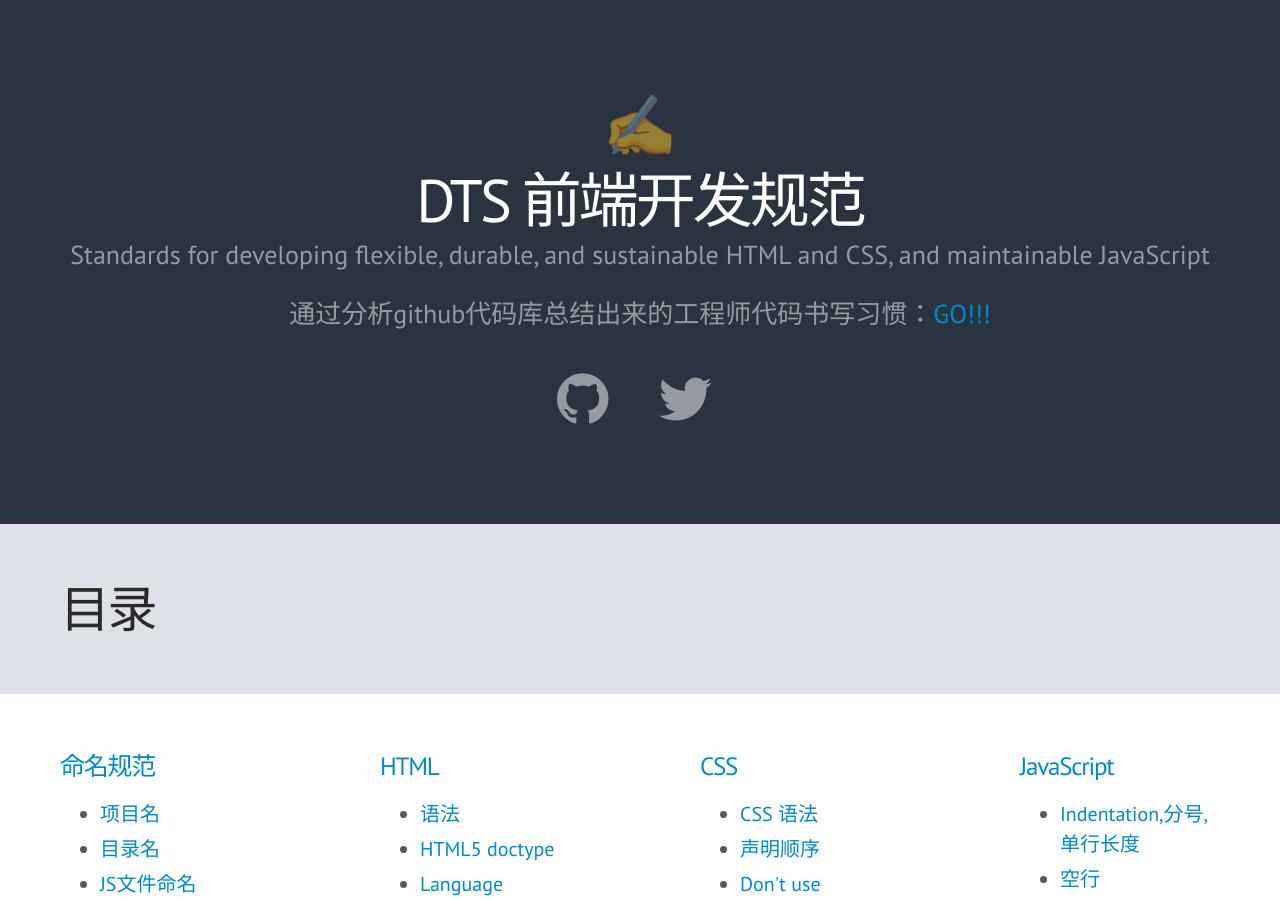
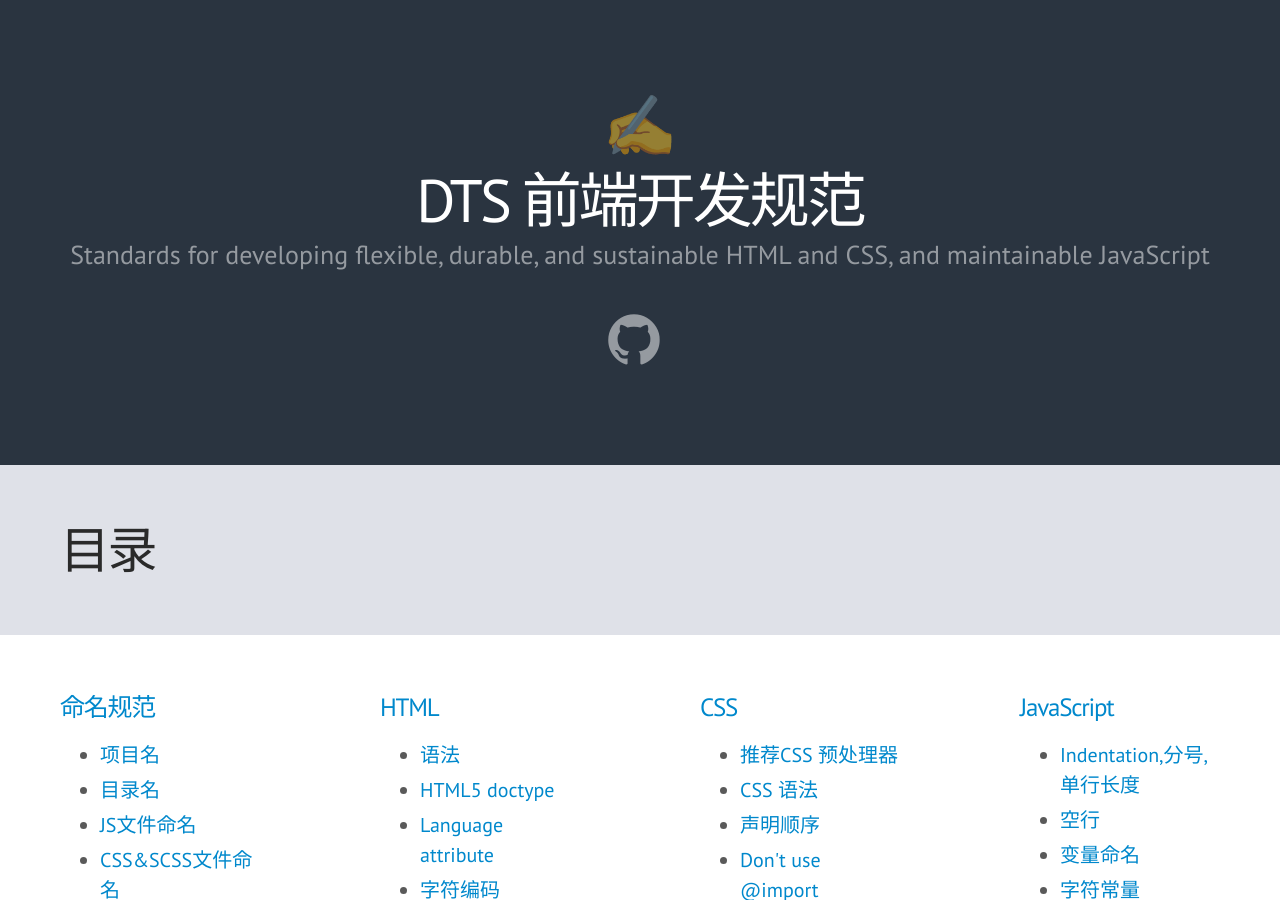
Before and after one commit to lee84233/html-standard, a Jekyll site: the page built from index.html, in a window 1280 px wide and 900 px high. Built offline with Jekyll 4.4.1, drawn with Linux system fonts in a browser that asks for light colours; nearby versions of some CDN libraries; some web fonts are replaced; Markdown is read by kramdown in place of the engine named in the settings; comment, search, counter and statistics services are not loaded; some of the changed text lies outside the part shown.

Commit message:
前端规范

```diff
--- a/_includes/header.html
+++ b/_includes/header.html
@@ -3,14 +3,10 @@
     <span class="icon">&#9997;</span>
     <h1>{{ site.name }}</h1>
     <p class="lead">{{ site.description }}</p>
-    <p class="lead">通过分析github代码库总结出来的工程师代码书写习惯：<a href="http://sideeffect.kr/popularconvention#javascript" target="_blank">GO!!!</a></p>
 
     <p class="masthead-links">
-      <a href="https://github.com/materliu/code-guide">
+      <a href="https://github.com/lee84233/html-standard">
         <span class="icon icon-github-circled"></span>
-      </a>
-      <a href="https://twitter.com/materliu">
-        <span class="icon icon-twitter"></span>
       </a>
     </p>
   </div>
--- a/index.html
+++ b/index.html
@@ -37,6 +37,7 @@ layout: default
     <div class="col">
         <h4><a href="#css">CSS</a></h4>
         <ul>
+            <li><a href="#css-syntax">推荐CSS 预处理器</a></li>
             <li><a href="#css-syntax">CSS 语法</a></li>
             <li><a href="#css-declaration-order">声明顺序</a></li>
             <li><a href="#css-import">Don't use @import</a></li>
@@ -284,6 +285,17 @@ layout: default
 
 <div class="heading" id="css">
   <h2>CSS</h2>
+</div>
+
+<div class="section" id="css-syntax">
+    <div class="col">
+        <h3>推荐CSS 预处理器</h3>
+        <ul>
+            <li>你可以继续使用CSS，更推荐使用Less、Sass预处理器。</li>
+        </ul>
+    </div>
+    <div class="col">
+    </div>
 </div>
 
 <div class="section" id="css-syntax">
```
